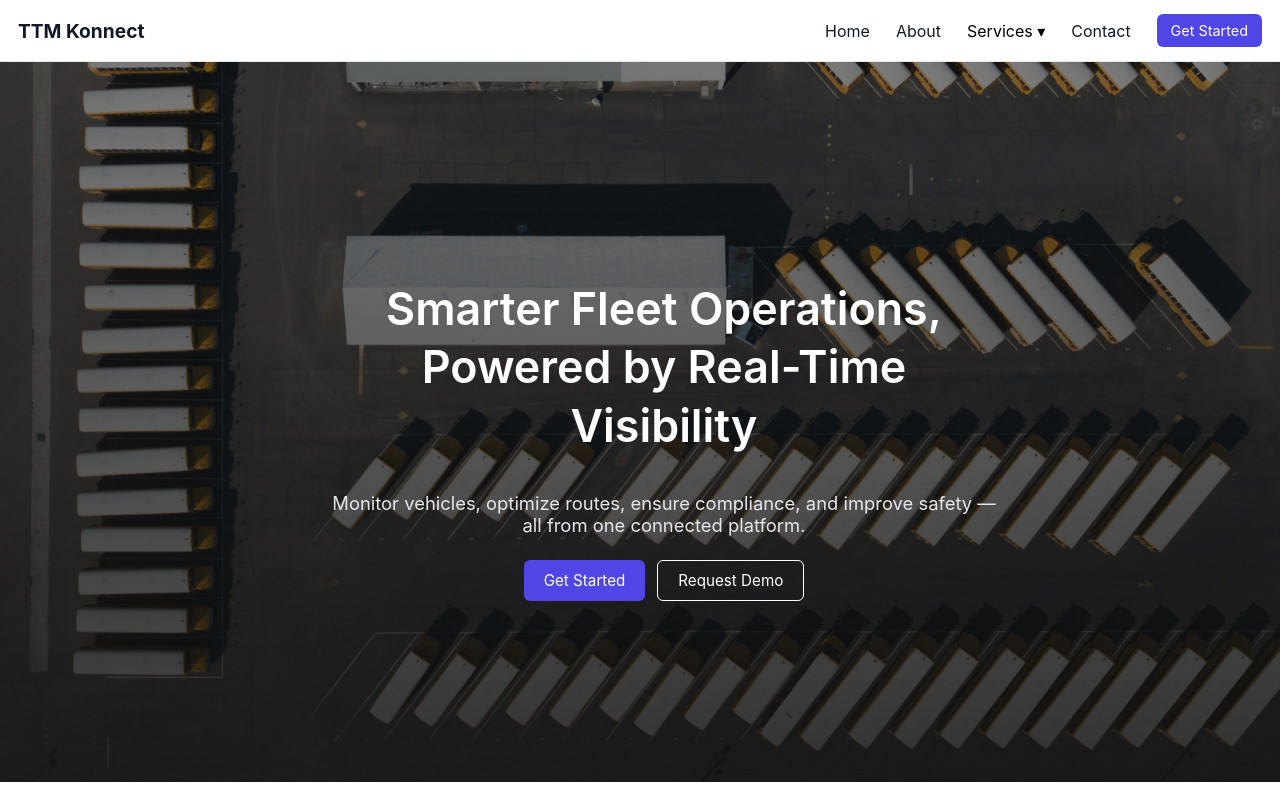
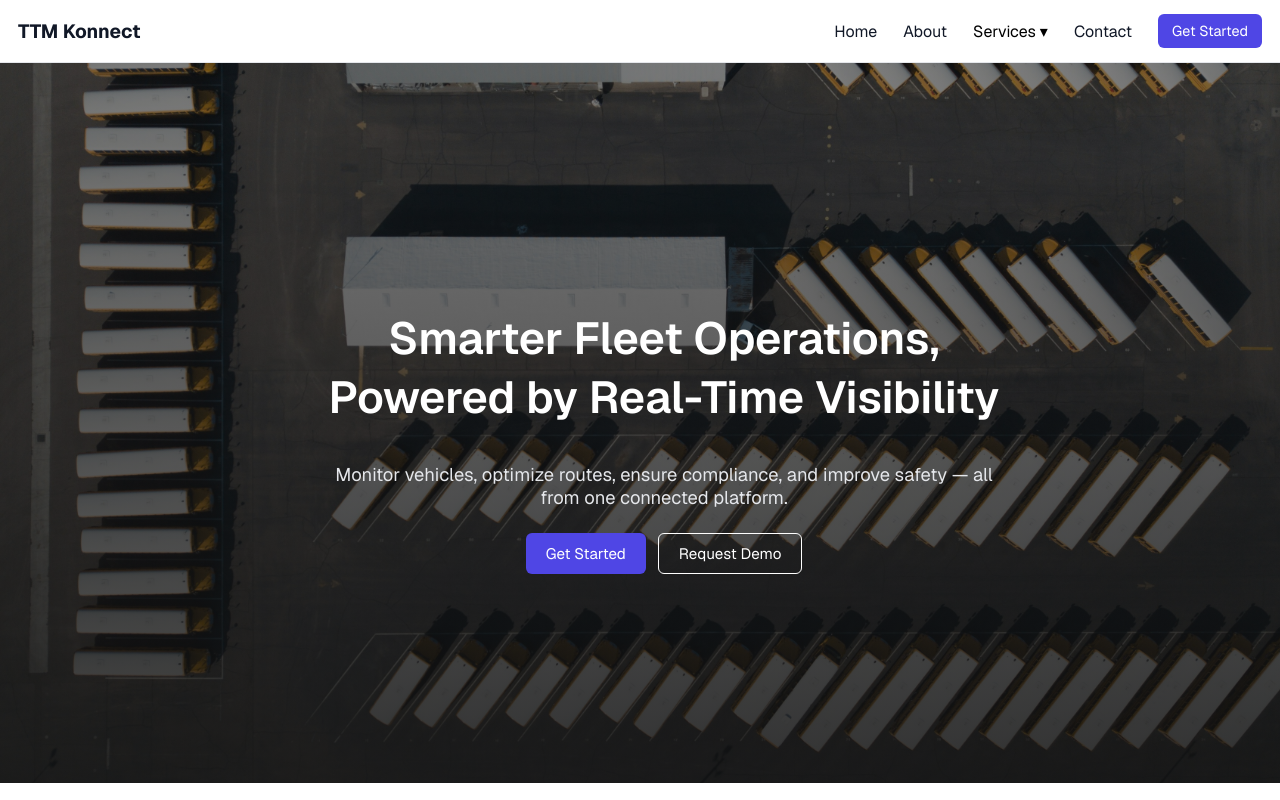
Before and after one commit to MananBagadi100/ttm-frontend-assignment, a React (Vite) app: page / in a window 1280 px wide. Shown: the top 800 px of the page. Built offline with nearby package versions, Linux system fonts and the light colour scheme.

Commit message:
Deugged font import errors for a cleaner look

```diff
--- a/src/index.css
+++ b/src/index.css
@@ -1,11 +1,14 @@
-:root, html , body ,#root{
-  margin: 0;
-  padding: 0;
-  height: 100%;
-  width: 100%;
+@import url( 'https://fonts.googleapis.com/css2?family=Geist:wght@300;400;500;600;700&display=swap');
+* {
+    font-family: "Geist", -apple-system, BlinkMacSystemFont, "Segoe UI", Roboto, Oxygen, Ubuntu, Cantarell, "Open Sans", "Helvetica Neue", sans-serif;
 }
-@import url('https://fonts.googleapis.com/css2?family=Geist:wght@300;400;500;600;700&display=swap');
-* {
-  font-family: "Geist", -apple-system, BlinkMacSystemFont, "Segoe UI", Roboto,
-  Oxygen, Ubuntu, Cantarell, "Open Sans", "Helvetica Neue", sans-serif;
+
+#root,
+:root,
+body,
+html {
+    margin: 0;
+    padding: 0;
+    height: 100%;
+    width: 100%;
 }
```
